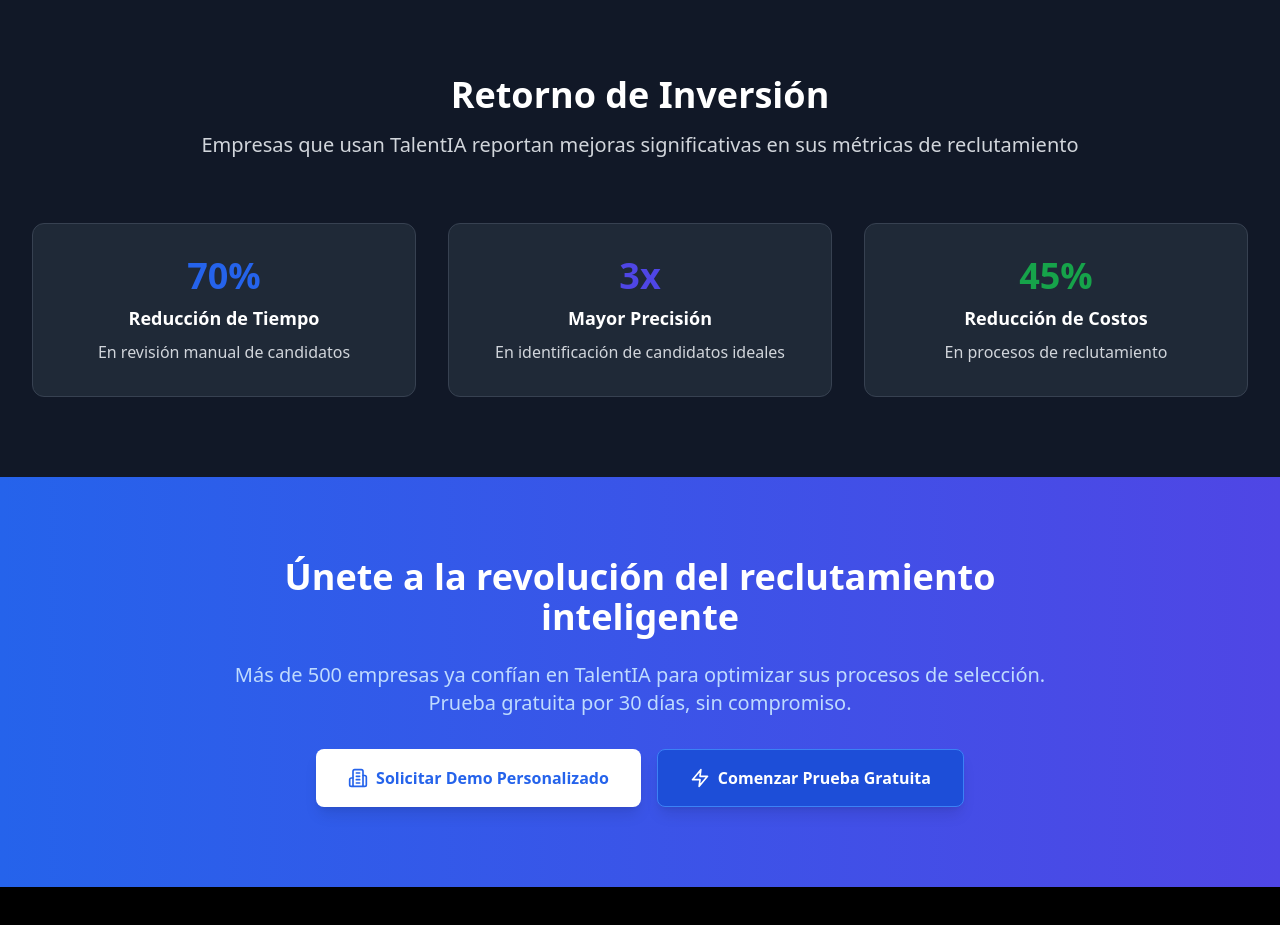
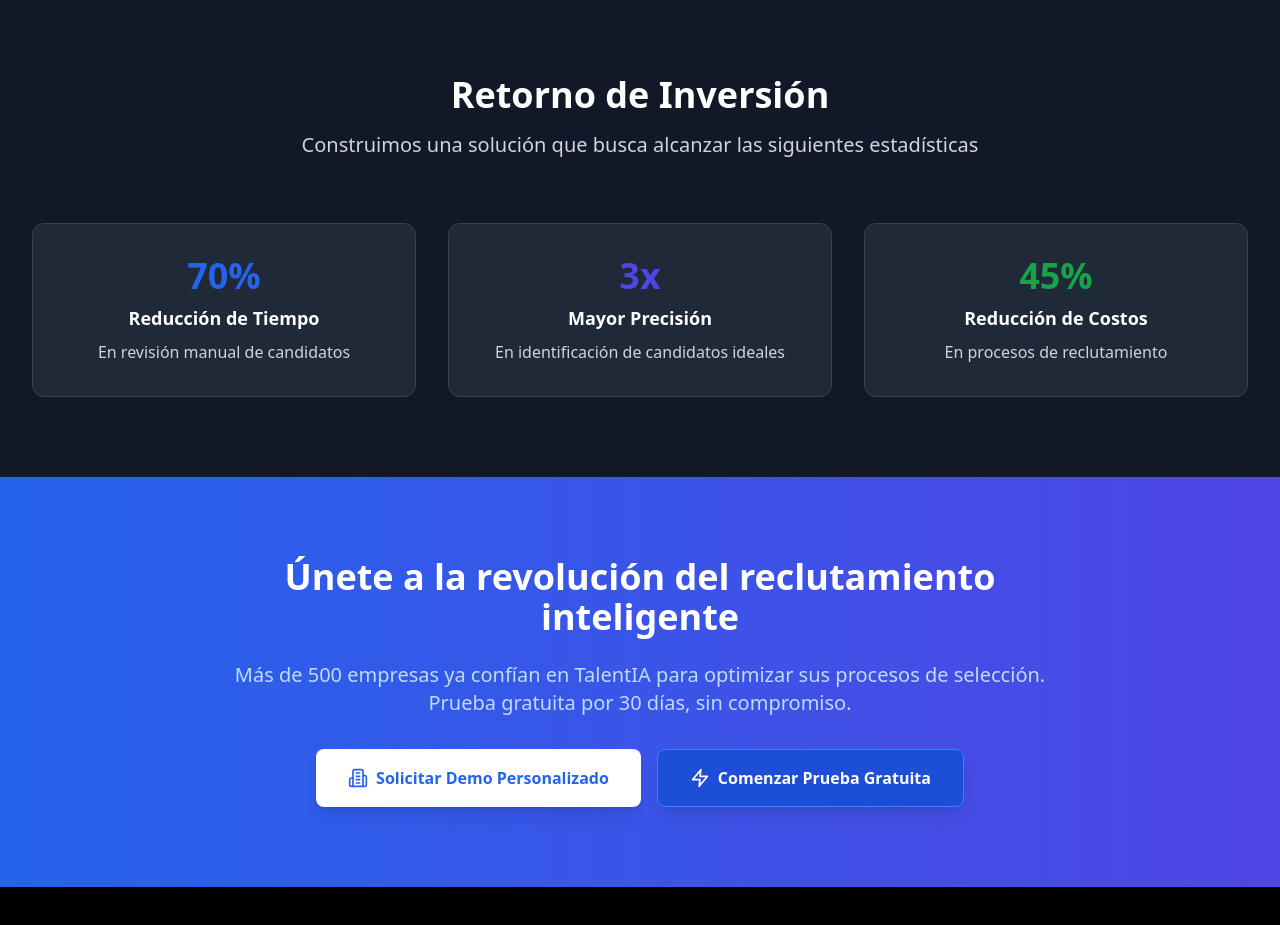
Before and after one commit to danramirez11/talent-IA, a React (Vite) app: page / in a window 1280 px wide. Shown: the part 2620-3545 px from the top of the page. Built offline with nearby package versions, Linux system fonts and the light colour scheme.

Commit message:
Updated LandingPage.tsx

```diff
--- a/src/components/LandingPage.tsx
+++ b/src/components/LandingPage.tsx
@@ -279,7 +279,7 @@ const LandingPage = () => {
               Retorno de Inversión
             </h2>
             <p className="text-xl text-gray-300">
-              Empresas que usan TalentIA reportan mejoras significativas en sus métricas de reclutamiento
+              Construimos una solución que busca alcanzar las siguientes estadísticas
             </p>
           </div>
 
```
